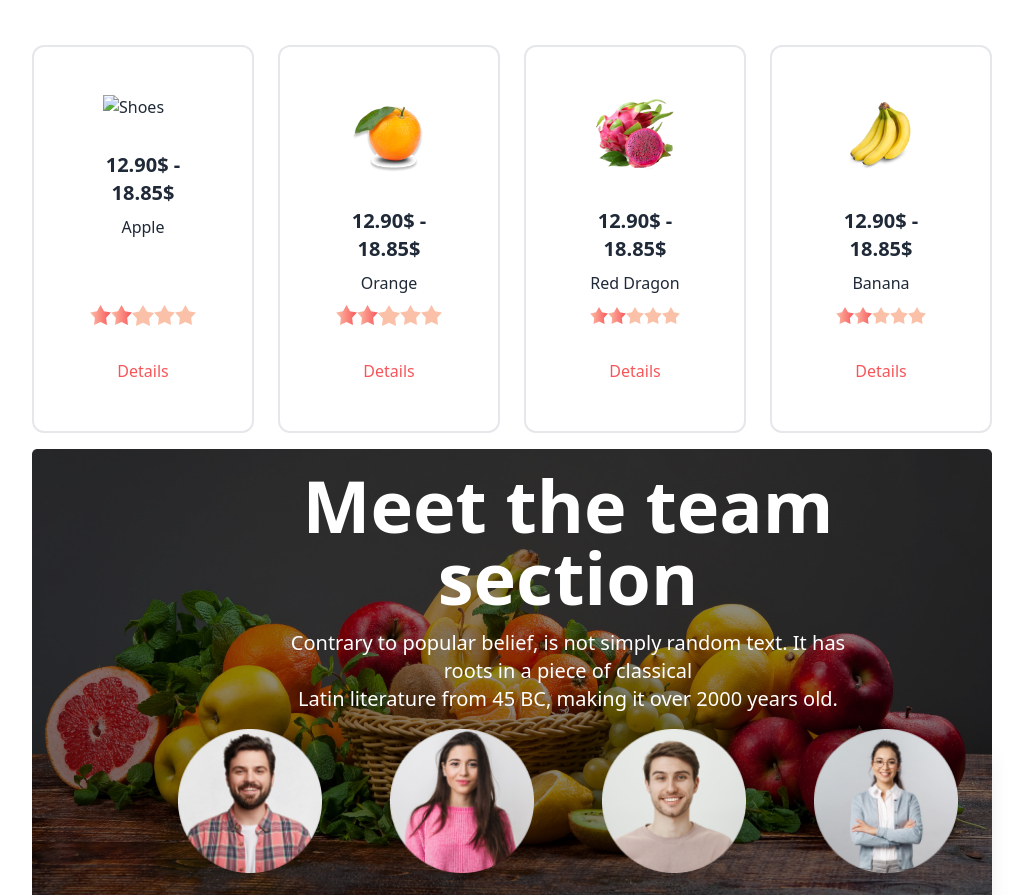
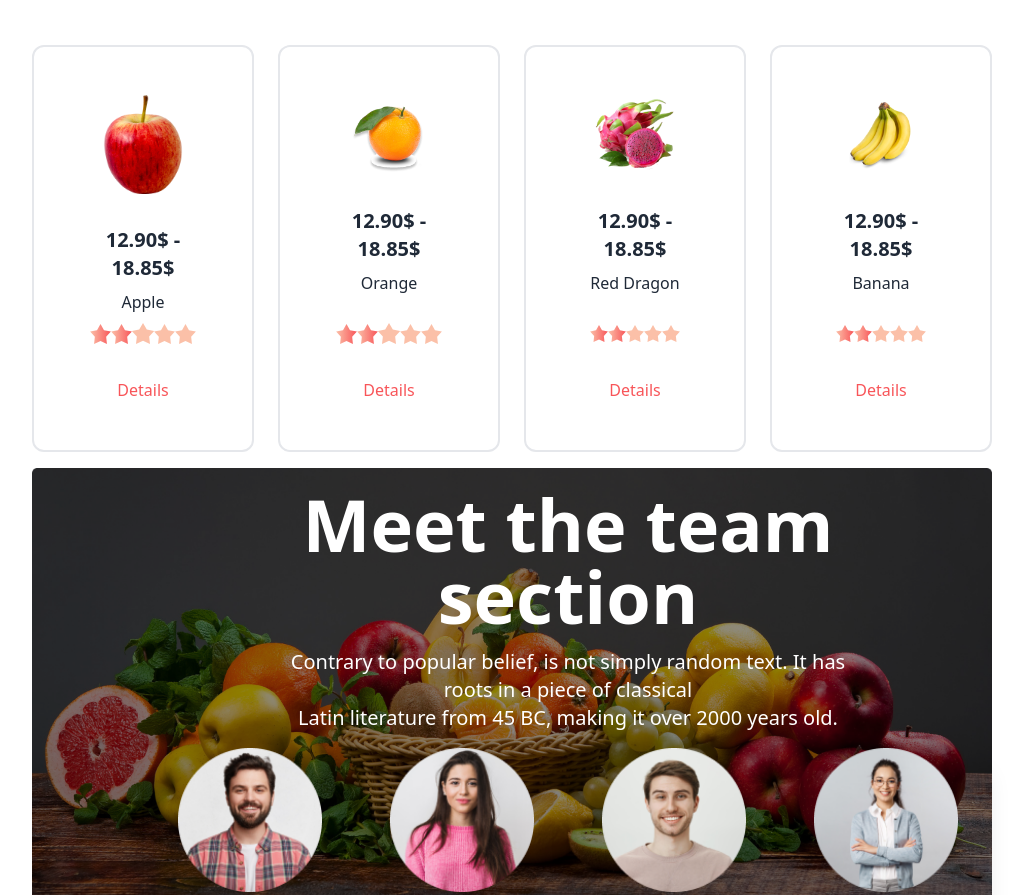
Before and after one commit to TahseenHossain/fruit-brust-main-main, a plain HTML site: page index.html in a window 1280 px wide. Shown: the part 943-1838 px from the top of the page, without its empty margins (128-1151 px from the left). Drawn offline with nearby package versions, Linux system fonts and the light colour scheme; the site is published under a folder, as on GitHub Pages, so addresses that start at the root find nothing.

Commit message:
first commit

```diff
--- a/index.html
+++ b/index.html
@@ -262,7 +262,7 @@
 
             <div class="mt-12 grid grid-cols-1 md:grid-cols-2 lg:grid-cols-4 md:gap-2 lg:gap-6">
                 <div class=" mb-4 flex card bg-base-100 rounded-xl border-2 bordrt-[#1212121a] py-12 px-8 md:px-6 justify-center ">
-                    <figure><img class="w-20" src="/images/fruit6.png" alt="Shoes" /></figure>
+                    <figure><img class="w-20" src="./images/fruit6.png" alt="Shoes" /></figure>
                     <div class="card-body">
                         <h2 class="card-title text-center justify-center">12.90$ - 18.85$</h2>
                         <p class="text-center">Apple</p>
```
